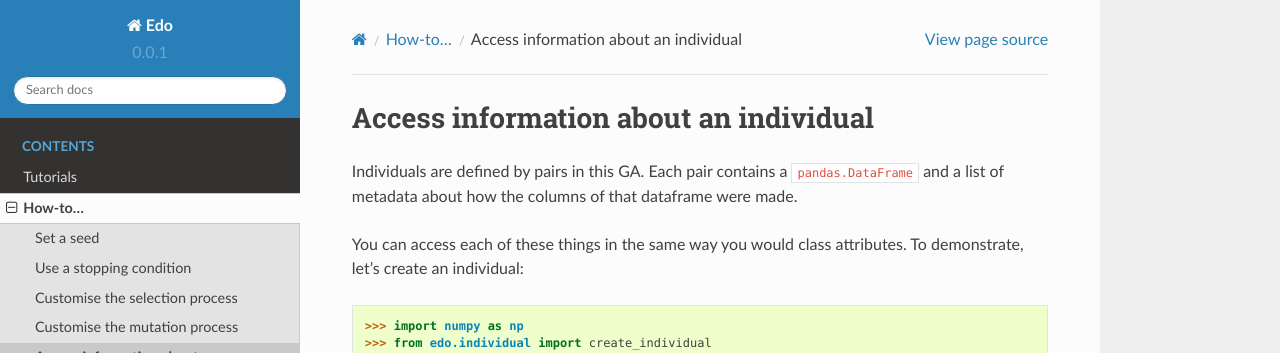
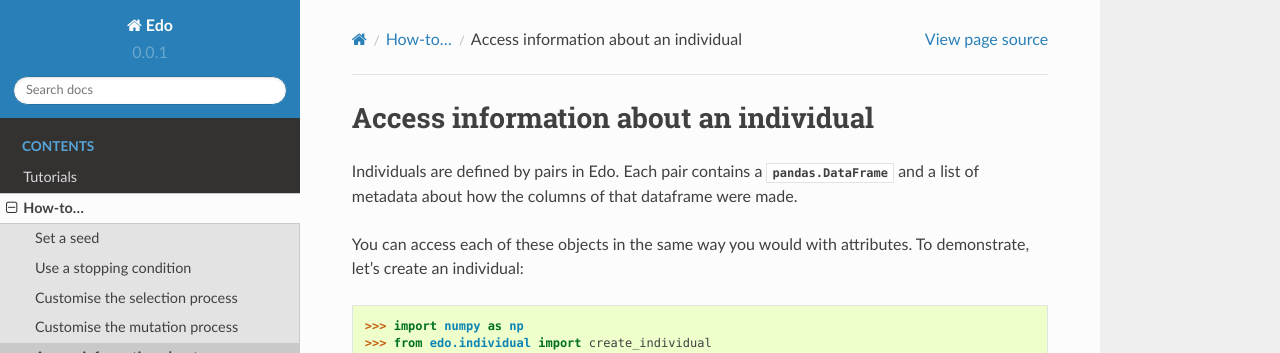
Before and after one commit to daffidwilde/edo, a Sphinx documentation site: the page built from docs/how-to/access_info.rst, in a window 1280 px wide and 1108 px high. Shown: the top 353 px of the window. Built offline with Sphinx 7.4.7 and the Read the Docs theme 2.0.0, drawn with Linux system fonts in a browser that asks for light colours.

Commit message:
Cosmetic changes to stopping/access how-to's.

```diff
--- a/docs/how-to/access_info.rst
+++ b/docs/how-to/access_info.rst
@@ -1,11 +1,11 @@
 Access information about an individual
 --------------------------------------
 
-Individuals are defined by pairs in this GA. Each pair contains a
-:code:`pandas.DataFrame` and a list of metadata about how the columns of that
+Individuals are defined by pairs in Edo. Each pair contains a
+:class:`pandas.DataFrame` and a list of metadata about how the columns of that
 dataframe were made.
 
-You can access each of these things in the same way you would class attributes.
+You can access each of these objects in the same way you would with attributes.
 To demonstrate, let's create an individual::
 
     >>> import numpy as np
--- a/docs/how-to/stop.rst
+++ b/docs/how-to/stop.rst
@@ -21,7 +21,7 @@
     >>> def x_squared(df):
     ...     return df.iloc[0, 0] ** 2
 
-    >>> def mean_stopping(population_fitness, tolerance=1e-1):
+    >>> def mean_stopping(population_fitness, tolerance=0.1):
     ...     """ Return `True` when the mean fitness score is below a tolerance
     ...     level. Otherwise return `False`. The tolerance is 0.1 by default.
     ...     """
```
